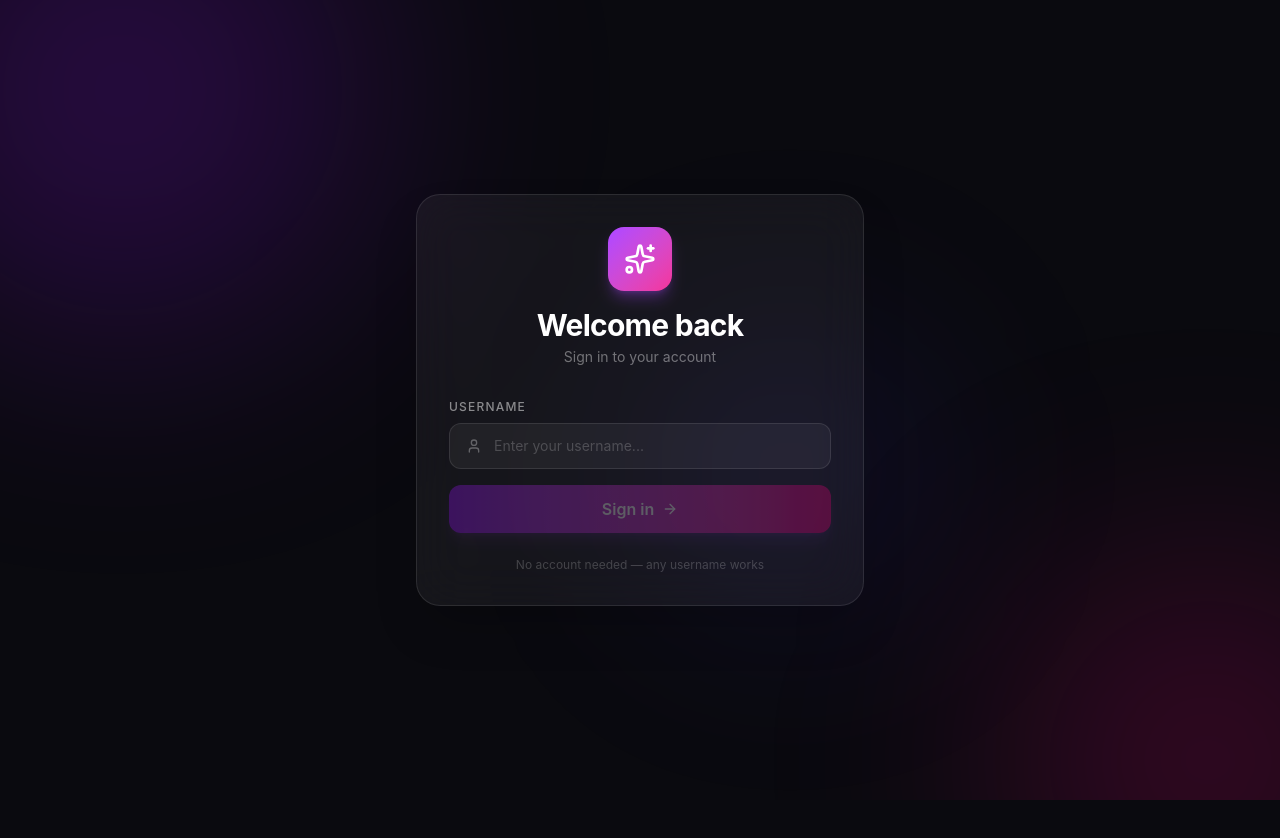
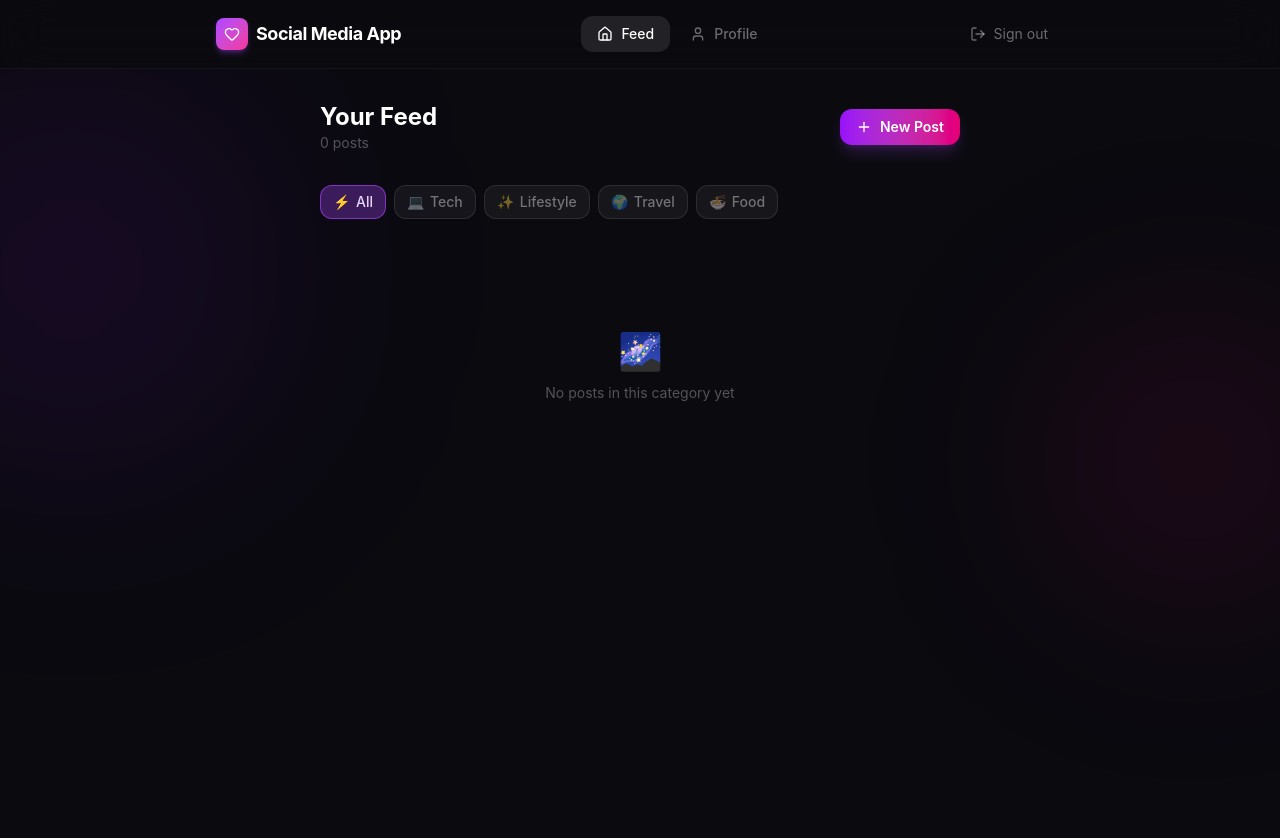
Before and after one commit to CodeWithAwais/social-media-app, a React (Vite) app: page /feed in a window 1280 px wide. Before the commit this address led to /login. Shown: the top 838 px of the page. Before the commit the page ends 800 px from the top, so only its background shows below. Built offline with nearby package versions, Linux system fonts and the light colour scheme; sample sign-in values are in the browser's storage.

Commit message:
Alot more changes, 1. Added post deleted functionality with user validation 2. Saved User and Posts on LocalStorage 3. Separate component for Add Post button

```diff
--- a/src/Pages/Feed.tsx
+++ b/src/Pages/Feed.tsx
@@ -7,10 +7,11 @@ import useFilter from '../hooks/useFilter';
 import useFeed from '../hooks/useFeed';
 import type { Category } from '../types';
 import PostCard from '../components/PostCard';
-import { useNavigate, useSearchParams, useLocation } from 'react-router-dom';
+import { useSearchParams, useLocation } from 'react-router-dom';
 import { motion, AnimatePresence } from 'framer-motion';
-import { Plus, CheckCircle } from 'lucide-react';
+import { CheckCircle } from 'lucide-react';
 import { useEffect } from 'react';
+import NewPost from '../components/NewPost';
 
 const categories: { value: Category; emoji: string; label: string }[] = [
     { value: 'all', emoji: '⚡', label: 'All' },
@@ -22,7 +23,6 @@ const categories: { value: Category; emoji: string; label: string }[] = [
 
 function Feed() {
     const location = useLocation();
-    const navigate = useNavigate();
     const [searchParams, setSearchParams] = useSearchParams();
     const { filteredPosts } = useFilter();
     const { setFilterCategory } = useFeed();
@@ -66,15 +66,8 @@ function Feed() {
                         <h1 className="text-2xl font-bold text-white">Your Feed</h1>
                         <p className="text-white/30 text-sm">{filteredPosts.length} posts</p>
                     </div>
-                    <motion.button
-                        whileHover={{ scale: 1.05 }}
-                        whileTap={{ scale: 0.95 }}
-                        onClick={() => navigate('/createpost')}
-                        className="flex items-center gap-2 bg-linear-to-r from-purple-600 to-pink-600 hover:from-purple-500 hover:to-pink-500 text-white text-sm font-semibold px-4 py-2 rounded-xl shadow-lg shadow-purple-500/20 transition-all duration-300 cursor-pointer"
-                    >
-                        <Plus className="w-4 h-4" />
-                        New Post
-                    </motion.button>
+                    {/*  Button to create a new post, navigates to the create post page */}
+                    <NewPost />
                 </div>
 
                 {/* Category filter pills */}
@@ -118,7 +111,7 @@ function Feed() {
                                     transition={{ delay: i * 0.05 }}
                                     className="w-full flex justify-center"
                                 >
-                                    <PostCard post={post} />
+                                    <PostCard post={post}/>
                                 </motion.div>
                             ))
                         )}
--- a/src/Pages/Profile.tsx
+++ b/src/Pages/Profile.tsx
@@ -6,10 +6,11 @@
 import useAuth from '../hooks/useAuth';
 import useFeed from '../hooks/useFeed';
 import PostCard from '../components/PostCard';
-import { useParams } from 'react-router-dom';
+import { useParams} from 'react-router-dom';
 import type { Post } from '../types/index';
 import { motion } from 'framer-motion';
-import { Users, UserCheck, UserPlus, Grid } from 'lucide-react';
+import { Users, UserCheck, UserPlus, Grid} from 'lucide-react';
+import NewPost from '../components/NewPost';
 
 function Profile() {
     const { posts } = useFeed();
@@ -80,7 +81,8 @@ function Profile() {
                     </div>
 
                     {/* Stats */}
-                    <div className="flex gap-6 pt-4 border-t border-white/5">
+                    <div className="flex justify-between gap-6 pt-4 border-t border-white/5">
+                    <div className="flex items-center gap-4">
                         <div className="flex items-center gap-2">
                             <Users className="w-4 h-4 text-purple-400" />
                             <span className="text-white font-semibold">{user.followers.toLocaleString()}</span>
@@ -91,6 +93,9 @@ function Profile() {
                             <span className="text-white font-semibold">{userPosts.length}</span>
                             <span className="text-white/30 text-sm">posts</span>
                         </div>
+                    </div>
+                    {/*  Button to create a new post, navigates to the create post page */}
+                        <NewPost />
                     </div>
                 </motion.div>
 
--- /dev/null
+++ b/src/components/NewPost.tsx
@@ -0,0 +1,21 @@
+import { motion } from 'framer-motion';
+import { Plus } from 'lucide-react';
+import { useNavigate } from 'react-router-dom';
+
+function NewPost() {
+    const navigate = useNavigate();
+
+    return (
+    <motion.button
+        whileHover={{ scale: 1.05 }}
+        whileTap={{ scale: 0.95 }}
+        onClick={() => navigate('/createpost')}
+        className="flex items-center gap-2 bg-linear-to-r from-purple-600 to-pink-600 hover:from-purple-500 hover:to-pink-500 text-white text-sm font-semibold px-4 py-2 rounded-xl shadow-lg shadow-purple-500/20 transition-all duration-300 cursor-pointer"
+    >
+        <Plus className="w-4 h-4" />
+            New Post
+    </motion.button>
+    );
+}
+
+export default NewPost;
--- a/src/components/PostCard.tsx
+++ b/src/components/PostCard.tsx
@@ -4,8 +4,9 @@
 
 import useFeed from '../hooks/useFeed';
 import { type Post } from '../types/index';
-import { Heart, Tag } from 'lucide-react';
+import { Heart, Tag, Trash2 } from 'lucide-react';
 import { motion, AnimatePresence } from 'framer-motion';
+import useAuth from '../hooks/useAuth';
 
 interface PostCardProps {
     post: Post;
@@ -20,7 +21,8 @@ const categoryColors: Record<string, string> = {
 };
 
 function PostCard({ post }: PostCardProps) {
-    const { toggleLike } = useFeed();
+    const { user } = useAuth();
+    const { toggleLike, removePosts } = useFeed();
 
     return (
         <motion.div
@@ -51,10 +53,19 @@ function PostCard({ post }: PostCardProps) {
                 </div>
 
                 {/* Category badge */}
-                <span className={`flex items-center gap-1 text-xs font-medium px-2.5 py-1 rounded-full border ${categoryColors[post.category] ?? categoryColors.all}`}>
+                <div className=" flex gap-2 items-center">
+                    <span className={`flex items-center gap-1 text-xs font-medium px-2.5 py-1 rounded-full border ${categoryColors[post.category] ?? categoryColors.all}`}>
                     <Tag className="w-3 h-3" />
                     {post.category}
-                </span>
+                    </span>
+                    {post.username === user?.username && (<button
+                        onClick={() => removePosts(post.id)}
+                        className="text-white/30 hover:text-red-400 transition-colors duration-200 cursor-pointer"
+                    >
+                        <Trash2 className="w-4 h-4" />
+                    </button>)}
+                </div>
+
             </div>
 
             {/* Image */}
--- a/src/context/AuthContext.tsx
+++ b/src/context/AuthContext.tsx
@@ -5,12 +5,14 @@
 // - has logout() function
 // - has isLoggedIn: boolean derived from user !== null
 
-import { useState, type ReactNode } from "react";
+import { useEffect, useState, type ReactNode } from "react";
 import { AuthContext, type User } from '../types/index'
 
 function AuthProvider({children} : {children: ReactNode}){
 
-    const [user, setUser] = useState<User | null>(null);
+    const [user, setUser] = useState<User | null>(() => {
+        return JSON.parse(localStorage.getItem('user') as string) || null
+    });
     const isLoggedIn = user != null;
     function login(username: string){
         const fakeUser: User = {
@@ -24,6 +26,9 @@ function AuthProvider({children} : {children: ReactNode}){
         setUser(fakeUser)
 
     }
+    useEffect(() => {
+        localStorage.setItem('user', JSON.stringify(user))
+    }, [user])
     function logout(){
             setUser(null);
     }
--- a/src/context/FeedContext.tsx
+++ b/src/context/FeedContext.tsx
@@ -7,48 +7,50 @@
 // - has filterCategory: Category state
 // - has setFilterCategory function
 
-import { useState, type ReactNode } from 'react';
+import { useEffect, useState, type ReactNode } from 'react';
 import { FeedContext, type Category, type Post, type NewPostForm } from '../types/index';
 import useAuth from '../hooks/useAuth'
 
-const fakePosts : Post[] = [{
-        id: 'P-001',
-        userId: 'U-001',
-        username: 'awais',
-        avatar: `https://i.pravatar.cc/150?u=awais`,
-        caption: 'my first post',
-        imageUrl: 'https://picsum.photos/200/300',
-        likes: 0,
-        isLiked: false,
-        category: "tech",
-        createdAt: Date.now().toString()
-    },{
-        id: 'P-002',
-        userId: 'U-001',
-        username: 'awais',
-        avatar: `https://i.pravatar.cc/150?u=ali`,
-        caption: 'my 2nd post',
-        imageUrl: 'https://picsum.photos/200/300',
-        likes: 0,
-        isLiked: false,
-        category: "food",
-        createdAt: Date.now().toString()
-    },{
-        id: 'P-003',
-        userId: 'U-001',
-        username: 'awais',
-        avatar: `https://i.pravatar.cc/150?u=sana`,
-        caption: 'my 3rd post',
-        imageUrl: 'https://picsum.photos/200/300',
-        likes: 0,
-        isLiked: false,
-        category: 'travel',
-        createdAt: Date.now().toString()
-    }]
-
+// const fakePosts : Post[] = [{
+//         id: 'P-001',
+//         userId: 'U-001',
+//         username: 'awais',
+//         avatar: `https://i.pravatar.cc/150?u=awais`,
+//         caption: 'my first post',
+//         imageUrl: 'https://picsum.photos/200/300',
+//         likes: 0,
+//         isLiked: false,
+//         category: "tech",
+//         createdAt: Date.now().toString()
+//     },{
+//         id: 'P-002',
+//         userId: 'U-001',
+//         username: 'awais',
+//         avatar: `https://i.pravatar.cc/150?u=ali`,
+//         caption: 'my 2nd post',
+//         imageUrl: 'https://picsum.photos/200/300',
+//         likes: 0,
+//         isLiked: false,
+//         category: "food",
+//         createdAt: Date.now().toString()
+//     },{
+//         id: 'P-003',
+//         userId: 'U-001',
+//         username: 'awais',
+//         avatar: `https://i.pravatar.cc/150?u=sana`,
+//         caption: 'my 3rd post',
+//         imageUrl: 'https://picsum.photos/200/300',
+//         likes: 0,
+//         isLiked: false,
+//         category: 'travel',
+//         createdAt: Date.now().toString()
+//     }]
 function FeedProvider({children}: {children: ReactNode}){
     const { user } = useAuth();
-    const [posts, setPosts] = useState<Post[]>(fakePosts);
+    const [posts, setPosts] = useState<Post[]>(() => {
+        const savedPosts = localStorage.getItem('posts');
+        return savedPosts ? (JSON.parse(savedPosts) as Post[]) : []
+    });
     const [filterCategory, setFilterCategory] = useState<Category>("all");
     function addPost(form: NewPostForm){
         if(!user) return;
@@ -65,6 +67,13 @@ function FeedProvider({children}: {children: ReactNode}){
             createdAt: Date.now().toString()
         }]))
     }
+    function removePosts(postId : string){
+        const newPosts = posts.filter(p => p.id !== postId)
+        setPosts(newPosts);
+    }
+    useEffect(() => {
+        localStorage.setItem('posts', JSON.stringify(posts))
+    }, [posts])
     function toggleLike(postId: string){
         setPosts(prev => prev.map(post => {
             if(post.id !== postId)
@@ -78,7 +87,7 @@ function FeedProvider({children}: {children: ReactNode}){
     }
     return(<>
     <FeedContext.Provider value={
-        {posts, addPost, toggleLike, filterCategory, setFilterCategory}
+        {posts, addPost, toggleLike, filterCategory, setFilterCategory, removePosts}
     } >
         {children}
     </FeedContext.Provider>
--- /dev/null
+++ b/src/hooks/useLocalStorage.ts
@@ -0,0 +1,7 @@
+
+
+function useLocalStorage(key: string, defaultValue = {}){
+    localStorage.setItem(key, JSON.stringify(defaultValue))
+}
+
+export default useLocalStorage;
--- a/src/types/index.ts
+++ b/src/types/index.ts
@@ -53,7 +53,8 @@ export interface FeedContextType {
     addPost: (form: NewPostForm) => void,
     toggleLike: (postId: string) => void,
     filterCategory: Category,
-    setFilterCategory: (category: Category) => void
+    setFilterCategory: (category: Category) => void,
+    removePosts: (postId: string) => void
 }
 
 export const FeedContext = createContext<FeedContextType | null>(null);
```
Also changed, not shown: src/Pages/Login.tsx (line endings or trailing spaces).
